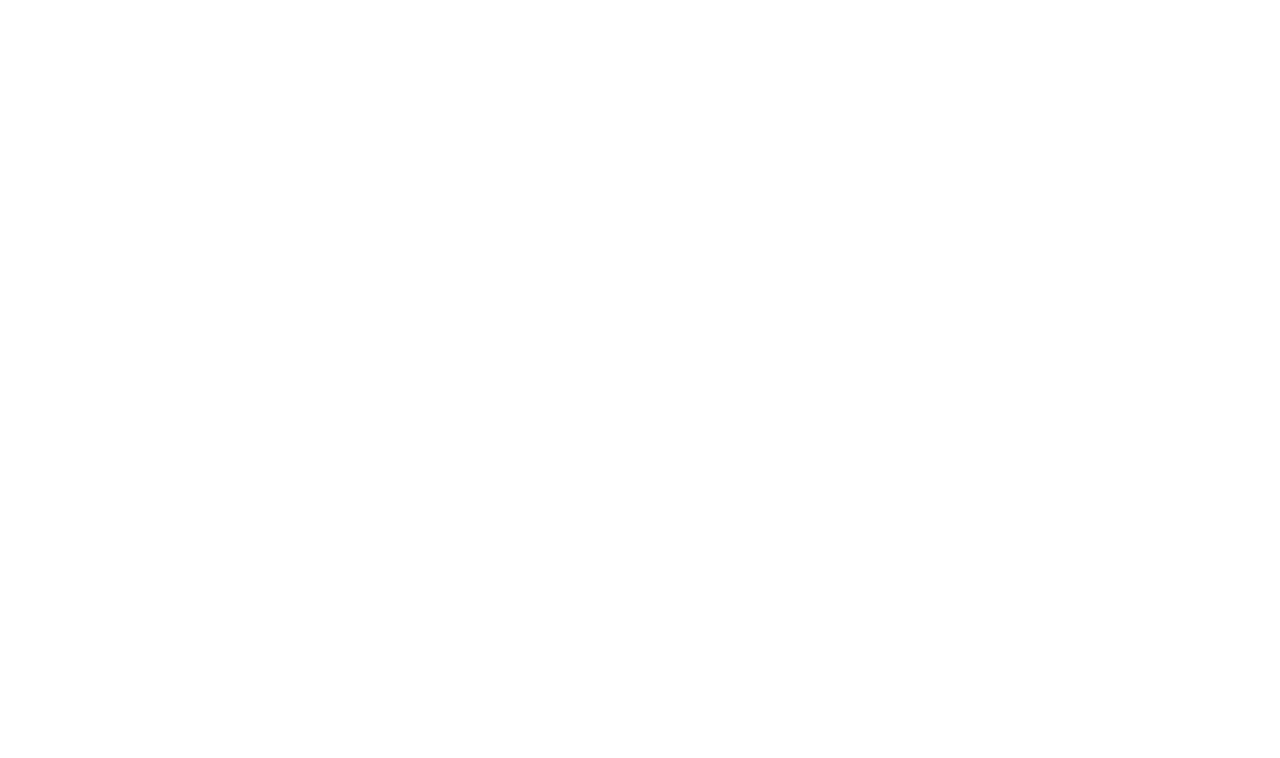
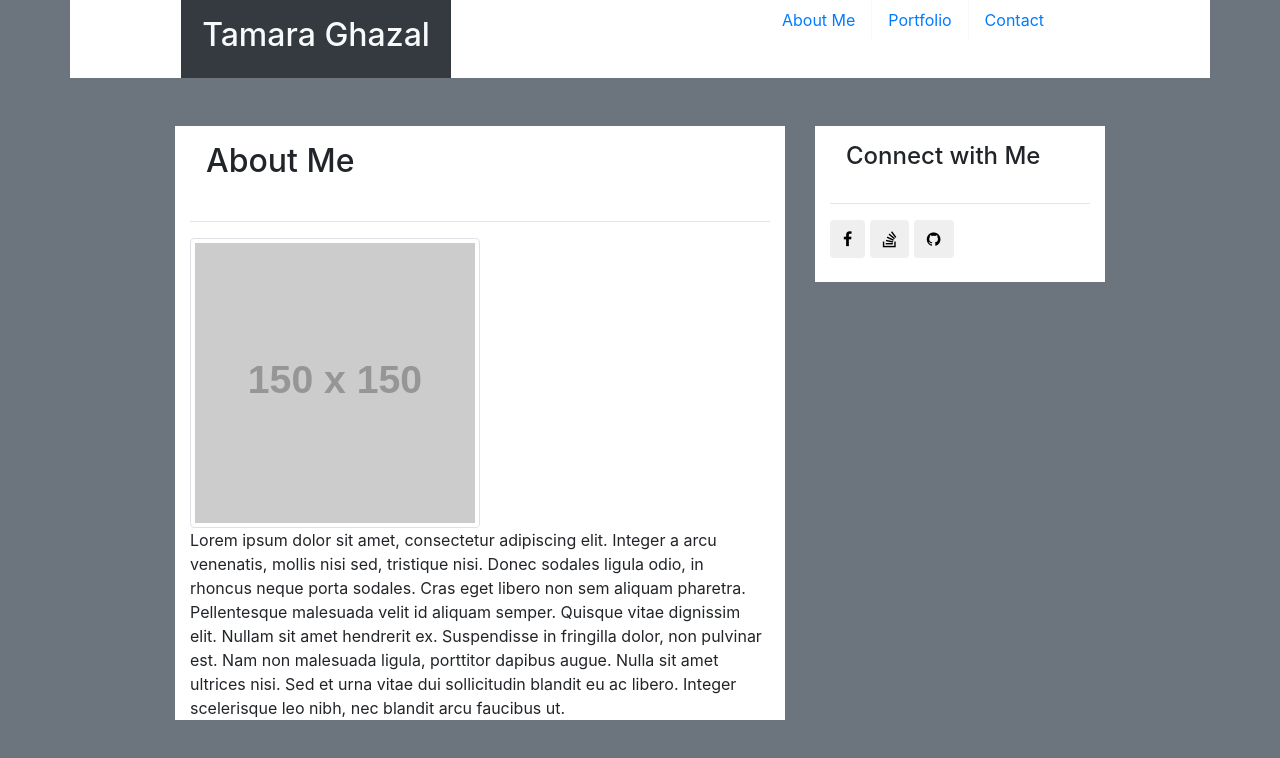
Before and after one commit to tghazal/Bootstrap-Portfolio, a plain HTML site: page index.html in a window 1280 px wide. Drawn offline with nearby package versions, Linux system fonts and the light colour scheme; placeholder pictures from the web are drawn by us.

Commit message:
adding content to index and still need some touches

```diff
--- /dev/null
+++ b/assets/css/style.css
@@ -0,0 +1,3 @@
+.width{
+    width:90%;
+}
--- a/index.html
+++ b/index.html
@@ -1,13 +1,100 @@
 <!DOCTYPE html>
 <html lang="en">
+
 <head>
     <meta charset="UTF-8">
     <meta name="viewport" content="width=device-width, initial-scale=1.0">
     <meta http-equiv="X-UA-Compatible" content="ie=edge">
     <title>Document</title>
-    <link rel="stylesheet" href="https://stackpath.bootstrapcdn.com/bootstrap/4.1.0/css/bootstrap.min.css" integrity="sha384-9gVQ4dYFwwWSjIDZnLEWnxCjeSWFphJiwGPXr1jddIhOegiu1FwO5qRGvFXOdJZ4" crossorigin="anonymous">
+    <link rel="stylesheet" href="https://stackpath.bootstrapcdn.com/bootstrap/4.1.0/css/bootstrap.min.css" integrity="sha384-9gVQ4dYFwwWSjIDZnLEWnxCjeSWFphJiwGPXr1jddIhOegiu1FwO5qRGvFXOdJZ4"
+        crossorigin="anonymous">
+    <link rel="stylesheet" href="https://cdnjs.cloudflare.com/ajax/libs/font-awesome/4.7.0/css/font-awesome.min.css">
+    <link rel="stylesheet" type="text/css" href="./assets/css/style.css">
 </head>
-<body>
+
+<body class="bg-secondary">
+
+
+    <div class="container ">
+        <div class="row bg-white ">
+
+            <div class="col-md-6 col-sm-12 ">
+                <div class="ml-5 w-100 h-100">
+                    <h2 class="text-light bg-dark w-50  h-100 py-3 ml-5 text-center">Tamara Ghazal</h2>
+                </div>
+            </div>
+
+            <div class="col-md-6 col-sm-12">
+                <div class="mr-4 w-75">
+                    <ul class="nav d-flex justify-content-md-end justify-content-sm-center ">
+                        <li class="nav-item border border-left-0 border-top-0 border-bottom-0  border-light">
+                            <a class="nav-link active" href="#">About Me</a>
+                        </li>
+                        <li class="nav-item border border-left-0 border-top-0 border-bottom-0  border-light">
+                            <a class="nav-link" href="#">Portfolio</a>
+                        </li>
+                        <li class="nav-item">
+                            <a class="nav-link" href="#">Contact</a>
+                        </li>
+
+                    </ul>
+                </div>
+            </div>
+        </div>
+
+    </div>
+
+    <div class="row w-75 mx-auto  mt-5">
+
+        <div class="col-md-8 col-sm-12 ">
+            <div class="col-md-12 bg-white">
+                <div class="page-header p-3">
+                    <h2>About Me</h2>
+                </div>
+                <hr>
+                <div class="row ">
+                    <div class="col-md-12 h-50 ">
+
+                        <img src="http://placehold.it/150x150" class="  img-fluid w-50 h-50 img-thumbnail">
+                    </div>
+
+                    <div class="col-md-12">
+                        Lorem ipsum dolor sit amet, consectetur adipiscing elit. Integer a arcu venenatis, mollis nisi sed, tristique nisi. Donec
+                        sodales ligula odio, in rhoncus neque porta sodales. Cras eget libero non sem aliquam pharetra. Pellentesque
+                        malesuada velit id aliquam semper. Quisque vitae dignissim elit. Nullam sit amet hendrerit ex. Suspendisse
+                        in fringilla dolor, non pulvinar est. Nam non malesuada ligula, porttitor dapibus augue. Nulla sit
+                        amet ultrices nisi. Sed et urna vitae dui sollicitudin blandit eu ac libero. Integer scelerisque
+                        leo nibh, nec blandit arcu faucibus ut.
+                    </div>
+                </div>
+            </div>
+        </div>
+        <div class="col-md-4 col-sm-12 h-25 ">
+            <div class="col-md-12 bg-white pb-4 ">
+                <div class="panel panel-default">
+                    <div class="panel-heading">
+                        <h4 class="panel-title p-3">Connect with Me</h4>
+                        <hr>
+                    </div>
+                    <div class="panel-body">
+                        <button type="button" class="btn btn-fb">
+                            <i class="fa fa-facebook"></i>
+                        </button>
+                        <button type="button" class="btn btn-so">
+                            <i class="fa fa-stack-overflow"></i>
+                        </button>
+                        <button type="button" class="btn btn-github">
+                            <i class="fa fa-github"></i>
+                        </button>
+
+                    </div>
+                </div>
+            </div>
+
+        </div>
+    </div>
+    </div>
 
 </body>
+
 </html>
```
Also changed, not shown: assets/images/concrete-texture.png (added), assets/images/myImage.jpg (added).
